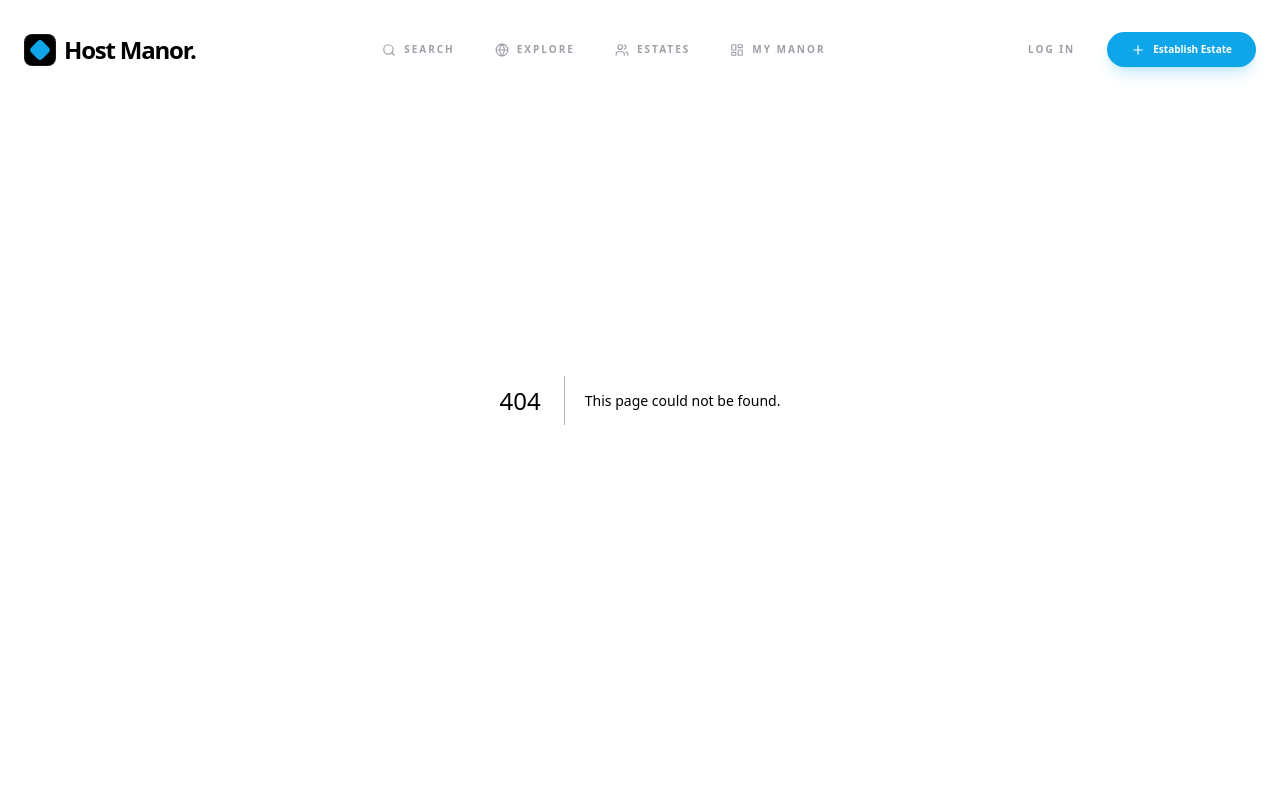
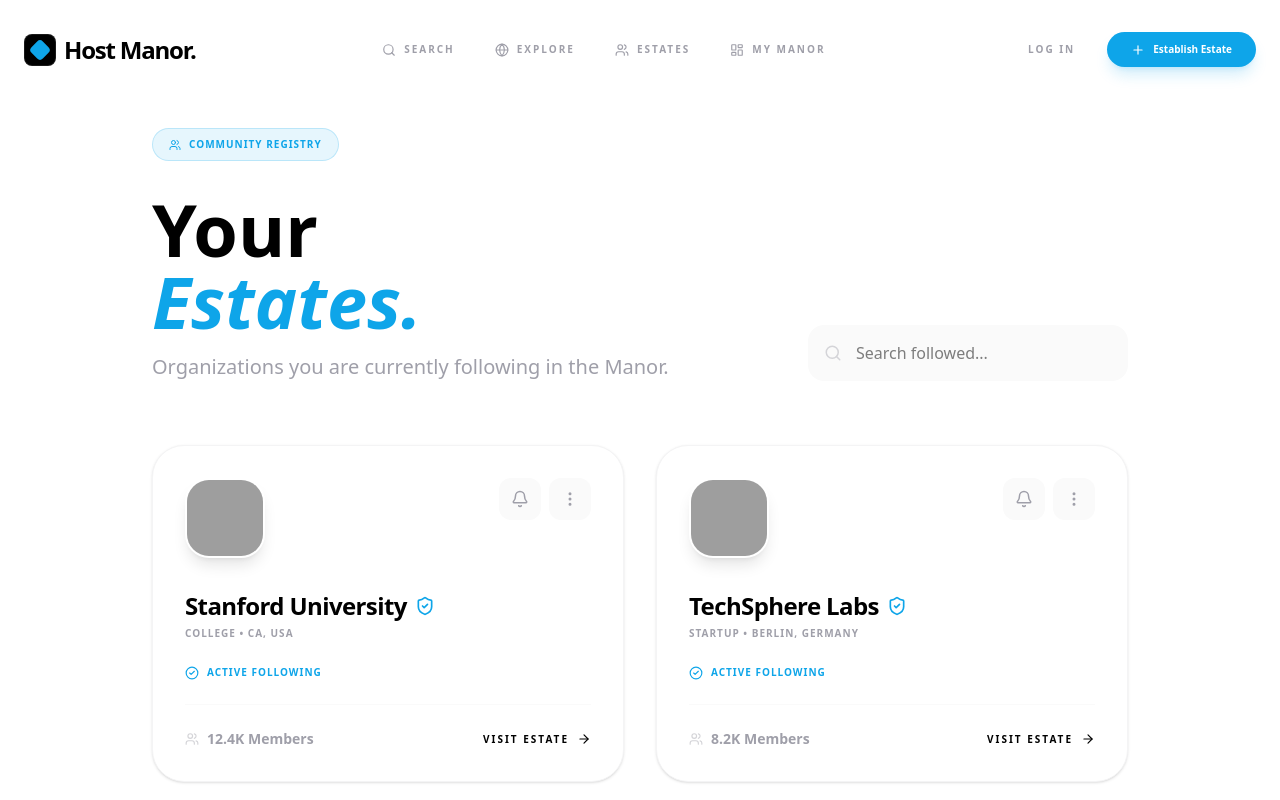
Before and after one commit to hemantnim/host-manor-social, a Next.js app in the folder apps/web/: page /dashboard/following in a window 1280 px wide. Before the commit this address had no page. Shown: the top 800 px of the page. Built offline with nearby package versions, Linux system fonts and the light colour scheme; grey boxes are pictures that could not be loaded.

Commit message:
feat: implement Following Directory and dashboard integration

```diff
--- /dev/null
+++ b/apps/web/src/app/dashboard/following/page.tsx
@@ -0,0 +1,148 @@
+"use client";
+
+import React, { useState } from "react";
+import { motion, AnimatePresence } from "framer-motion";
+import {
+  Building2,
+  MapPin,
+  Users,
+  ShieldCheck,
+  Search,
+  ArrowRight,
+  MoreVertical,
+  Bell,
+  CheckCircle2,
+  Sparkles
+} from "lucide-react";
+import Link from "next/link";
+
+export default function FollowingDirectory() {
+  const [query, setQuery] = useState("");
+
+  const followedOrgs = [
+    {
+      id: 1,
+      name: "Stanford University",
+      type: "College",
+      location: "CA, USA",
+      followers: 12400,
+      image: "https://images.unsplash.com/photo-1541339907198-e08756ebafe3?q=80&w=400&auto=format&fit=crop",
+      verified: true
+    },
+    {
+      id: 2,
+      name: "TechSphere Labs",
+      type: "Startup",
+      location: "Berlin, Germany",
+      followers: 8200,
+      image: "https://images.unsplash.com/photo-1497366216548-37526070297c?q=80&w=400&auto=format&fit=crop",
+      verified: true
+    }
+  ];
+
+  const filtered = followedOrgs.filter(o => o.name.toLowerCase().includes(query.toLowerCase()));
+
+  return (
+    <div className="min-h-screen bg-white pt-32 pb-20">
+      <main className="max-w-5xl mx-auto px-6">
+        {/* Header */}
+        <div className="flex flex-col md:flex-row justify-between items-end gap-12 mb-16">
+          <div>
+            <div className="inline-flex items-center gap-2 bg-sky-blue/10 text-sky-blue px-4 py-2 rounded-full text-[10px] font-black uppercase tracking-widest border border-sky-blue/20 mb-8">
+              <Users size={12} /> Community Registry
+            </div>
+            <h1 className="text-7xl font-black tracking-tightest leading-none mb-4">Your <br /> <span className="text-sky-blue italic">Estates.</span></h1>
+            <p className="text-xl text-zinc-400 font-medium">Organizations you are currently following in the Manor.</p>
+          </div>
+
+          <div className="w-full md:w-80 relative">
+            <Search className="absolute left-4 top-1/2 -translate-y-1/2 text-zinc-300" size={18} />
+            <input
+              type="text"
+              placeholder="Search followed..."
+              className="input-field pl-12 py-4 bg-zinc-50 border-none rounded-2xl"
+              value={query}
+              onChange={(e) => setQuery(e.target.value)}
+            />
+          </div>
+        </div>
+
+        {/* Following Grid */}
+        <div className="grid grid-cols-1 md:grid-cols-2 gap-8">
+          <AnimatePresence>
+            {filtered.map((org) => (
+              <motion.div
+                key={org.id}
+                layout
+                initial={{ opacity: 0, y: 10 }}
+                animate={{ opacity: 1, y: 0 }}
+                exit={{ opacity: 0, scale: 0.95 }}
+                className="group card border-zinc-100 hover:border-sky-blue/30 p-8 transition-all"
+              >
+                <div className="flex justify-between items-start mb-8">
+                  <div className="w-20 h-20 bg-zinc-100 rounded-3xl overflow-hidden shadow-lg border-2 border-white grayscale group-hover:grayscale-0 transition-all duration-700">
+                    <img src={org.image} className="w-full h-full object-cover" alt={org.name} />
+                  </div>
+                  <div className="flex gap-2">
+                    <button className="p-3 bg-zinc-50 rounded-xl text-zinc-400 hover:text-sky-blue transition-colors">
+                      <Bell size={18} />
+                    </button>
+                    <button className="p-3 bg-zinc-50 rounded-xl text-zinc-400 hover:text-black transition-colors">
+                      <MoreVertical size={18} />
+                    </button>
+                  </div>
+                </div>
+
+                <div className="space-y-6">
+                  <div>
+                    <div className="flex items-center gap-2 mb-1">
+                      <h3 className="text-2xl font-black tracking-tight">{org.name}</h3>
+                      {org.verified && <ShieldCheck size={20} className="text-sky-blue" />}
+                    </div>
+                    <p className="text-[10px] font-black uppercase tracking-widest text-zinc-400">{org.type} • {org.location}</p>
+                  </div>
+
+                  <div className="flex items-center gap-2 text-sky-blue">
+                    <CheckCircle2 size={14} />
+                    <span className="text-[10px] font-black uppercase tracking-widest">Active Following</span>
+                  </div>
+
+                  <div className="pt-6 border-t border-zinc-50 flex justify-between items-center">
+                    <div className="flex items-center gap-2">
+                      <Users size={14} className="text-zinc-300" />
+                      <span className="text-sm font-bold text-zinc-400">{(org.followers / 1000).toFixed(1)}K Members</span>
+                    </div>
+                    <Link href={`/org/${org.id}`} className="flex items-center gap-2 text-[10px] font-black uppercase tracking-[0.2em] hover:text-sky-blue transition-all">
+                      Visit Estate <ArrowRight size={14} />
+                    </Link>
+                  </div>
+                </div>
+              </motion.div>
+            ))}
+          </AnimatePresence>
+        </div>
+
+        {filtered.length === 0 && (
+          <div className="py-40 text-center">
+            <p className="text-zinc-400 font-bold uppercase tracking-widest text-xs">No estates found in your registry.</p>
+          </div>
+        )}
+
+        {/* Recommendations CTA */}
+        <div className="mt-32 bg-black rounded-[3rem] p-16 relative overflow-hidden group">
+          <div className="absolute inset-0 bg-sky-blue/10" />
+          <div className="relative z-10 max-w-xl">
+            <h2 className="text-5xl font-black text-white tracking-tightest mb-6 leading-none">Find More <br /> <span className="text-sky-blue italic">Elite</span> Institutions.</h2>
+            <p className="text-zinc-400 text-lg font-medium mb-10 leading-relaxed">
+              Explore the global directory to discover new estates, institutes, and corporate networks.
+            </p>
+            <Link href="/organizations" className="btn-sky px-10 py-4 rounded-2xl inline-flex items-center gap-2">
+              Explore Directory <ArrowRight size={20} />
+            </Link>
+          </div>
+          <Sparkles size={240} className="absolute -bottom-10 -right-10 text-white/5 group-hover:rotate-12 transition-transform duration-1000" />
+        </div>
+      </main>
+    </div>
+  );
+}
--- a/apps/web/src/app/dashboard/page.tsx
+++ b/apps/web/src/app/dashboard/page.tsx
@@ -85,7 +85,10 @@ export default function IndividualDashboard() {
             </div>
           </div>
 
-          <div className="pt-8 border-t border-zinc-100">
+          <div className="pt-8 border-t border-zinc-100 space-y-4">
+            <Link href="/dashboard/following" className="btn-secondary w-full py-4 rounded-2xl text-[10px] uppercase tracking-widest font-black">
+              My Following
+            </Link>
             <Link href="/explore" className="btn-sky w-full flex items-center justify-center gap-2 py-4 rounded-2xl">
               <Plus size={20} /> Discover Estates
             </Link>
```
